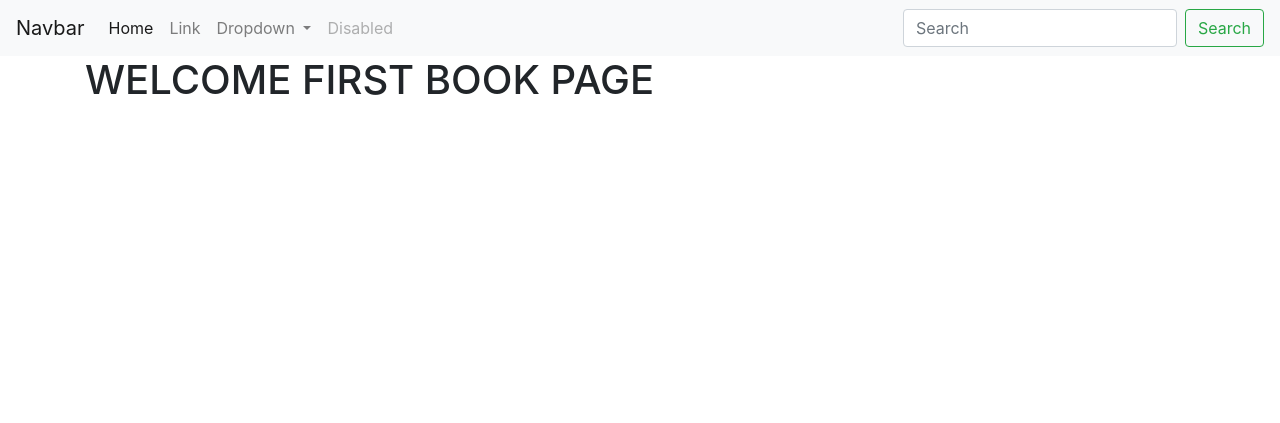
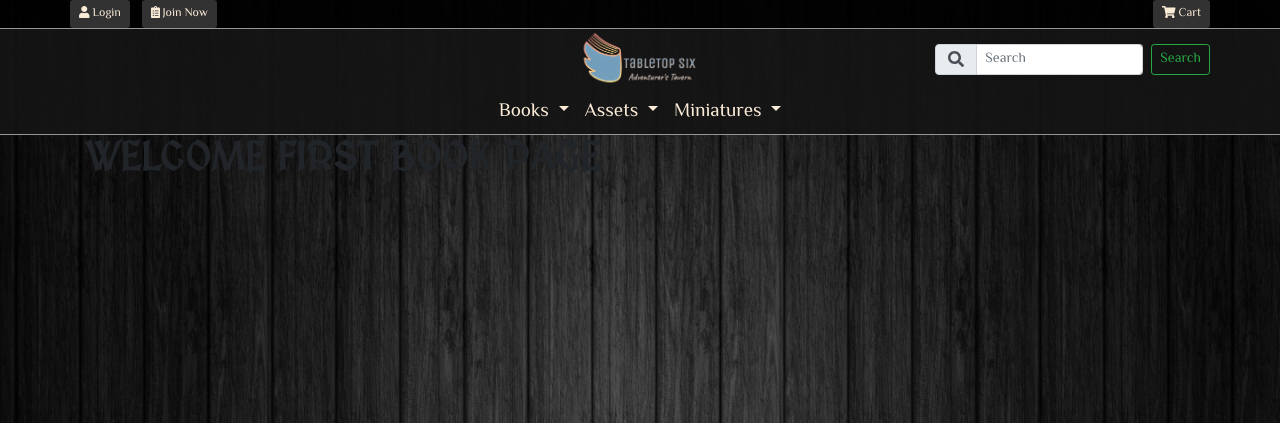
Before and after one commit to Code-Institute-Submissions/TGC-Django-Proj4, a Django app: page /books/ in a window 1280 px wide. Shown: the top 423 px of the page. Run offline with Django 3.2, Linux system fonts and the light colour scheme.

Commit message:
Navbar design complete

```diff
--- a/TabletopSixEcom/urls.py
+++ b/TabletopSixEcom/urls.py
@@ -15,8 +15,11 @@ Including another URLconf
 """
 from django.contrib import admin
 from django.urls import path, include
+from django.views.generic import TemplateView
 
 urlpatterns = [
+    path("", TemplateView.as_view(template_name="books/index.template.html"),
+         name="HomePage"),
     path('admin/', admin.site.urls),
     path('books/', include('books.urls')),
 ]
--- a/books/admin.py
+++ b/books/admin.py
@@ -1,5 +1,6 @@
 from django.contrib import admin
-from .models import Book
+from .models import Book, Category
 
 # Register your models here.
 admin.site.register(Book)
+admin.site.register(Category)
--- a/books/templates/books/index.template.html
+++ b/books/templates/books/index.template.html
@@ -1,6 +1,6 @@
 {% extends 'base.template.html' %}
 {% load static %}
-
+{%block title%}TableTop Six MarketPlace{%endblock%}
 {%block head%}WELCOME FIRST BOOK PAGE{%endblock%}
 {%block content%}
 
--- /dev/null
+++ b/static/css/main.css
@@ -0,0 +1,59 @@
+/* General CSS Settings */
+body {
+    font-size: 15px;
+    font-family: 'El Messiri', sans-serif;
+    background-image: url('/static/images/texturedblackbg2.jpg');
+    background-repeat: no-repeat;
+    background-size: cover;
+}
+
+h1, h2, h3, h4 {
+    font-family: 'MedievalSharp', cursive;
+    font-weight: bold;
+}
+
+.navbar {
+    background-color: transparent;
+}
+
+#nav_cart_wrapper{
+    border-bottom: 1px solid rgba(150,150,150,1.0);
+    background-color: rgba(0,0,0,0.9);
+}
+
+#nav_cart a{
+    font-size: 0.75rem;
+    background: rgb(50,50,50);
+    color: antiquewhite;
+}
+
+#main_logo {
+    background-color: rgba(20,20,20,0.9);
+}
+
+#navbar_wrapper {
+    background-color: rgba(20,20,20,0.9);
+    border-bottom: 1px solid rgba(150,150,150,1.0);
+}
+
+#navbar ul li a{
+    font-size: 1.2rem;
+    text-decoration: none;
+    color: antiquewhite;
+}
+
+.dropdown-item {
+    color: black;
+}
+
+/* font-family: 'El Messiri', sans-serif; */
+/* font-family: 'MedievalSharp', cursive; */
+
+@media only screen and (max-width: 768px){
+    #main_logo {
+        display: none;
+        visibility: hidden;
+        clear: both;
+        position: absolute;
+    }
+}
--- a/templates/base.template.html
+++ b/templates/base.template.html
@@ -8,44 +8,94 @@
 
     <!-- Bootstrap CSS -->
     <link rel="stylesheet" href="https://cdn.jsdelivr.net/npm/bootstrap@4.5.3/dist/css/bootstrap.min.css" integrity="sha384-TX8t27EcRE3e/ihU7zmQxVncDAy5uIKz4rEkgIXeMed4M0jlfIDPvg6uqKI2xXr2" crossorigin="anonymous">
-    <link rel="stylesheet" href="{% static 'main.css' %}">
-    <title>Hello, world!</title>
+    <!-- Font Awesome CSS -->
+    <link rel="stylesheet" href="https://cdnjs.cloudflare.com/ajax/libs/font-awesome/5.15.1/css/all.min.css">
+    <!-- Toastr CSS -->
+    <link rel="stylesheet" href="https://cdnjs.cloudflare.com/ajax/libs/toastr.js/2.1.4/toastr.css">
+    <!-- Google Fonts -->
+    <link rel="preconnect" href="https://fonts.gstatic.com">
+    <link href="https://fonts.googleapis.com/css2?family=El+Messiri&family=MedievalSharp&display=swap" rel="stylesheet">
+    <!-- Custom CSS -->
+    <link rel="stylesheet" href="{% static '/css/main.css' %}">
+
+    <title>{%block title%}{%endblock%}</title>
   </head>
   <body>
   <!-- Navbar -->
-    <nav class="navbar navbar-expand-lg navbar-light bg-light">
-        <a class="navbar-brand" href="#">Navbar</a>
-        <button class="navbar-toggler" type="button" data-toggle="collapse" data-target="#navbarSupportedContent" aria-controls="navbarSupportedContent" aria-expanded="false" aria-label="Toggle navigation">
-            <span class="navbar-toggler-icon"></span>
+    <nav class="navbar navbar-expand-lg d-flex flex-column align-items-center p-0 m-0">
+        <div class="row container-fluid d-flex justify-content-center" id="nav_cart_wrapper">
+            <div class="container d-flex flex-row justify-content-between p-0 m-0" id="nav_cart">
+                <div>
+                    <a class="btn btn-sm mr-2" href="#"><i class="fas fa-user"></i> Login</a>
+                    <a class="btn btn-sm" href="#"><i class="fas fa-clipboard-list"></i> Join Now</a>
+                </div>
+                <div>
+                    <a class="btn btn-sm" href="#"><i class="fas fa-shopping-cart"></i> Cart </a>
+                </div>
+            </div>
+        </div>
+        <div class="row container-fluid d-flex justify-content-center d-lg-inline-block d-lg-flex d-none" id="main_logo">
+            <div class="container d-flex justify-content-between p-0">
+                <div style="flex:1;"></div>
+                <div class="d-flex justify-content-center" style="flex:1;">
+                    <a href="#"><img src="{% static '/images/TabletopLogo.png' %}" style="height:60px; width:120px;"></a>
+                </div>
+                <div class="d-flex justify-content-end" style="flex:1;" id="nav_search">
+                    <form class="form-inline">
+                        <div class="input-group">
+                            <div class="input-group-prepend">
+                                <span class="input-group-text"><i class="fas fa-search"></i></span>
+                            </div>
+                            <input class="form-control form-control-sm mr-sm-2" type="search" placeholder="Search" aria-label="Search">
+                        </div>
+                        <button class="btn btn-outline-success btn-sm my-2 my-sm-0" type="submit">Search</button>
+                    </form>
+                </div>
+            </div>
+        </div>
+        <div class="row container-fluid d-flex justify-content-center" id="navbar_wrapper">
+            <div class="container d-flex justify-content-center align-items-center p-0">
+                <button class="navbar-toggler" type="button" data-toggle="collapse" data-target="#navbar" aria-controls="navbar" aria-expanded="false" aria-label="Toggle navigation">
+                        <img src="{% static '/images/TabletopLogo.png' %}" style="height:50px; width:100px;">
                 </button>
-
-        <div class="collapse navbar-collapse" id="navbarSupportedContent">
-            <ul class="navbar-nav mr-auto">
-            <li class="nav-item active">
-                <a class="nav-link" href="#">Home <span class="sr-only">(current)</span></a>
-            </li>
-            <li class="nav-item">
-                <a class="nav-link" href="#">Link</a>
-            </li>
+                <div class="collapse navbar-collapse justify-content-center" id="navbar">
+                    <ul class="navbar-nav text-center">
                        <li class="nav-item dropdown">
-                <a class="nav-link dropdown-toggle" href="#" id="navbarDropdown" role="button" data-toggle="dropdown" aria-haspopup="true" aria-expanded="false">
-                Dropdown
+                            <a class="nav-link dropdown-toggle" href="#" id="navbarDropdown1" role="button" data-toggle="dropdown" aria-haspopup="true" aria-expanded="false">
+                            Books
                             </a>
-                <div class="dropdown-menu" aria-labelledby="navbarDropdown">
+                            <div class="dropdown-menu" aria-labelledby="navbarDropdown1">
                             <a class="dropdown-item" href="#">Action</a>
                             <a class="dropdown-item" href="#">Another action</a>
                             <div class="dropdown-divider"></div>
                             <a class="dropdown-item" href="#">Something else here</a>
                             </div>
                         </li>
-            <li class="nav-item">
-                <a class="nav-link disabled" href="#" tabindex="-1" aria-disabled="true">Disabled</a>
+                        <li class="nav-item dropdown">
+                            <a class="nav-link dropdown-toggle" href="#" id="navbarDropdown2" role="button" data-toggle="dropdown" aria-haspopup="true" aria-expanded="false">
+                            Assets
+                            </a>
+                            <div class="dropdown-menu" aria-labelledby="navbarDropdown2">
+                            <a class="dropdown-item" href="#">Action</a>
+                            <a class="dropdown-item" href="#">Another action</a>
+                            <div class="dropdown-divider"></div>
+                            <a class="dropdown-item" href="#">Something else here</a>
+                            </div>
+                        </li>
+                        <li class="nav-item dropdown">
+                            <a class="nav-link dropdown-toggle" href="#" id="navbarDropdown3" role="button" data-toggle="dropdown" aria-haspopup="true" aria-expanded="false">
+                            Miniatures
+                            </a>
+                            <div class="dropdown-menu" aria-labelledby="navbarDropdown3">
+                            <a class="dropdown-item" href="#">Action</a>
+                            <a class="dropdown-item" href="#">Another action</a>
+                            <div class="dropdown-divider"></div>
+                            <a class="dropdown-item" href="#">Something else here</a>
+                            </div>
                         </li>
                     </ul>
-            <form class="form-inline my-2 my-lg-0">
-                <input class="form-control mr-sm-2" type="search" placeholder="Search" aria-label="Search">
-                <button class="btn btn-outline-success my-2 my-sm-0" type="submit">Search</button>
-            </form>
+                </div>
+            </div>
         </div>
     </nav>
 
@@ -62,6 +112,10 @@
     <script src="https://code.jquery.com/jquery-3.5.1.min.js" integrity="sha256-9/aliU8dGd2tb6OSsuzixeV4y/faTqgFtohetphbbj0=" crossorigin="anonymous"></script>
     <script src="https://cdn.jsdelivr.net/npm/popper.js@1.16.1/dist/umd/popper.min.js" integrity="sha384-9/reFTGAW83EW2RDu2S0VKaIzap3H66lZH81PoYlFhbGU+6BZp6G7niu735Sk7lN" crossorigin="anonymous"></script>
     <script src="https://cdn.jsdelivr.net/npm/bootstrap@4.5.3/dist/js/bootstrap.min.js" integrity="sha384-w1Q4orYjBQndcko6MimVbzY0tgp4pWB4lZ7lr30WKz0vr/aWKhXdBNmNb5D92v7s" crossorigin="anonymous"></script>
+    <!-- Font Awesome JS -->
+    <script src="https://cdnjs.cloudflare.com/ajax/libs/font-awesome/5.15.1/js/all.min.js"></script>
+    <!-- Toastr JS -->
+    <script src="https://cdnjs.cloudflare.com/ajax/libs/toastr.js/2.1.4/toastr.min.js"></script>
     {%block js%}{%endblock%}
   </body>
 </html>
```
Also changed, not shown: TabletopSixEcom/settings.py (+7 -0 lines), books/models.py (+32 -0 lines), books/migrations/0001_initial.py (added), static/images/TabletopLogo.png (added), static/images/texturedblackbg.jpg (added), static/images/texturedblackbg2.jpg (added), 1 other file. Lines whose indentation alone changed are shown as unchanged.
